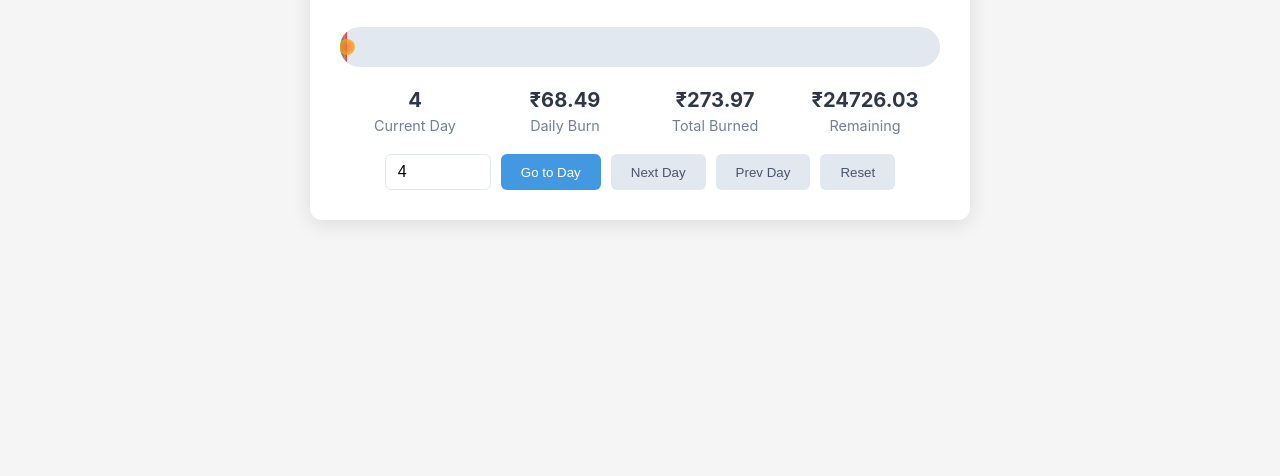
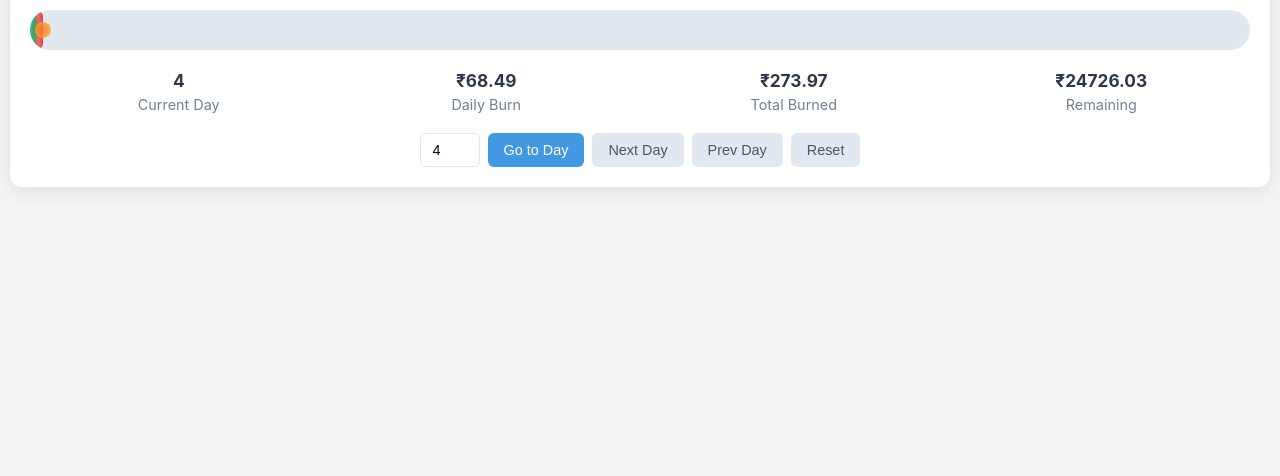
Before and after one commit to drharishmaddula/progressbar, a plain HTML site: page index.html in a window 1280 px wide. Shown: the part 364-840 px from the top of the page. After the commit the page ends 800 px from the top, so only its background shows below. Drawn offline with Linux system fonts and the light colour scheme.

Commit message:
Update index.html

```diff
--- a/index.html
+++ b/index.html
@@ -9,20 +9,23 @@
             font-family: -apple-system, BlinkMacSystemFont, 'Segoe UI', Roboto, sans-serif;
             background: #f5f5f5;
             margin: 0;
-            padding: 20px;
+            padding: 10px;
             display: flex;
             justify-content: center;
             align-items: center;
             min-height: 100vh;
+            overflow-x: hidden;
+            box-sizing: border-box;
         }
 
         .widget {
             background: white;
             border-radius: 12px;
-            padding: 30px;
+            padding: 20px;
             box-shadow: 0 4px 20px rgba(0,0,0,0.1);
-            max-width: 600px;
+            max-width: 100%;
             width: 100%;
+            box-sizing: border-box;
         }
 
         .header {
@@ -87,17 +90,21 @@
             justify-content: space-between;
             margin-top: 20px;
             font-size: 0.9em;
+            flex-wrap: wrap;
+            gap: 10px;
         }
 
         .stat {
             text-align: center;
             flex: 1;
+            min-width: 80px;
         }
 
         .stat-value {
-            font-size: 1.4em;
+            font-size: 1.2em;
             font-weight: bold;
             color: #2d3748;
+            word-break: break-word;
         }
 
         .stat-label {
@@ -107,18 +114,20 @@
 
         .controls {
             display: flex;
-            gap: 10px;
+            gap: 8px;
             margin-top: 20px;
             justify-content: center;
+            flex-wrap: wrap;
         }
 
         button {
-            padding: 10px 20px;
+            padding: 8px 16px;
             border: none;
             border-radius: 6px;
             font-weight: 500;
             cursor: pointer;
             transition: all 0.2s;
+            font-size: 0.9em;
         }
 
         .btn-primary {
@@ -143,8 +152,13 @@
             padding: 8px 12px;
             border: 1px solid #e2e8f0;
             border-radius: 6px;
-            font-size: 1em;
-            width: 80px;
+            font-size: 0.9em;
+            width: 60px;
+            box-sizing: border-box;
+        }
+
+        * {
+            box-sizing: border-box;
         }
     </style>
 </head>
```
